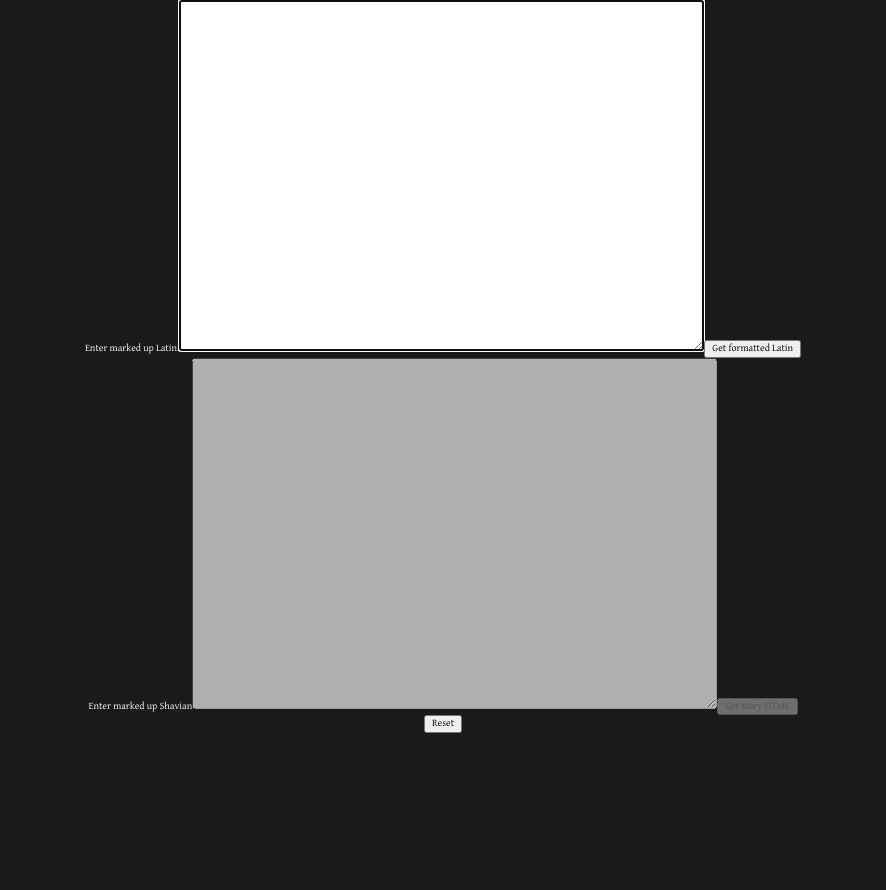
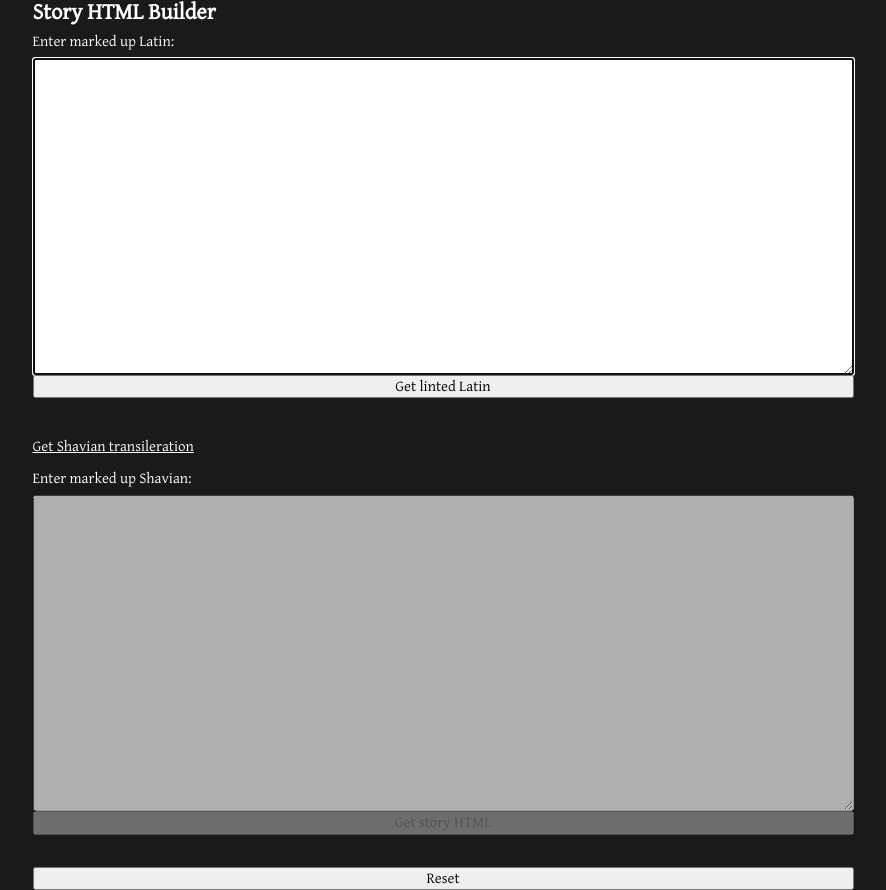
Before and after one commit to seanmturley/shavian-stories, a Next.js app: page /format-text in a window 1280 px wide. Shown: the whole page, without its empty margins (197-1083 px from the left). Before the commit the page ends 800 px from the top, so only its background shows below. Built offline with nearby package versions, Linux system fonts and the light colour scheme.

Commit message:
[#16] Add basic styling to /format-text

```diff
--- /dev/null
+++ b/src/app/format-text/format-text.module.css
@@ -0,0 +1,33 @@
+.formatText {
+  height: 100vh;
+  display: flex;
+  flex-direction: column;
+  justify-content: space-evenly;
+  font-size: 1.5em;
+}
+
+.heading {
+  margin: 0;
+}
+
+.formatText form {
+  display: flex;
+  flex-direction: column;
+}
+
+.formatText label,
+.formatText p {
+  margin: 0.5em 0;
+}
+
+.formatText div {
+  height: 3.25rem;
+}
+
+.transliteration {
+  color: inherit;
+}
+
+.reset {
+  width: 100%;
+}
--- a/src/app/format-text/page.tsx
+++ b/src/app/format-text/page.tsx
@@ -3,6 +3,7 @@
 import { useState } from "react";
 import SanitizeLatinForm from "@components/sanitize-latin-form";
 import StoryHtmlForm from "@components/story-html-form";
+import styles from "./format-text.module.css";
 
 export default function FormatText() {
   const [formKey, setFormKey] = useState(0);
@@ -14,14 +15,25 @@ export default function FormatText() {
   };
 
   return (
-    <>
+    <section className={styles.formatText}>
+      <h1 className={styles.heading}>Story HTML Builder</h1>
+
       <SanitizeLatinForm key={formKey} setLatinSanitized={setLatinSanitized} />
+
+      <p>
+        <a
+          className={styles.transliteration}
+          href="https://www.dechifro.org/shavian/"
+        >
+          Get Shavian transileration
+        </a>
+      </p>
+
       <StoryHtmlForm key={formKey + 1} latinSanitized={latinSanitized} />
-      <section>
-        <button type="button" onClick={handleClick}>
-          Reset
-        </button>
-      </section>
-    </>
+
+      <button className={styles.reset} onClick={handleClick} type="button">
+        Reset
+      </button>
+    </section>
   );
 }
--- a/src/components/sanitize-latin-form.tsx
+++ b/src/components/sanitize-latin-form.tsx
@@ -26,7 +26,6 @@ export default function SanitizeLatinForm({
   }, [formatLatinState.latinSanitized]);
 
   return (
-    <section>
     <form>
       <label htmlFor="latin">Enter marked up Latin:</label>
       <textarea
@@ -38,21 +37,20 @@ export default function SanitizeLatinForm({
         id="latin"
         name="latin"
         required
-          rows={30}
+        rows={18}
         spellCheck={false}
       />
 
       <SubmitButton
         formAction={formatLatinAction}
-          pendingText="Formatting text..."
+        pendingText="Linting text..."
       >
-          Get formatted Latin
+        Get linted Latin
       </SubmitButton>
 
       <div aria-live="polite">
         {formatLatinState.message && <p>{formatLatinState.message}</p>}
       </div>
     </form>
-    </section>
   );
 }
--- a/src/components/story-html-form.tsx
+++ b/src/components/story-html-form.tsx
@@ -26,9 +26,8 @@ export default function StoryHtmlForm({
   }, [storyHtmlState.storyHtml]);
 
   return (
-    <section>
     <form>
-        <label htmlFor="shavian">Enter marked up Shavian</label>
+      <label htmlFor="shavian">Enter marked up Shavian:</label>
       <textarea
         autoComplete="off"
         autoCorrect="off"
@@ -38,7 +37,7 @@ export default function StoryHtmlForm({
         id="shavian"
         name="shavian"
         required
-          rows={30}
+        rows={18}
         spellCheck={false}
       />
 
@@ -47,7 +46,7 @@ export default function StoryHtmlForm({
       <SubmitButton
         disabled={!latinSanitized}
         formAction={storyHtmlAction}
-          pendingText="Formatting text..."
+        pendingText="Generating HTML..."
       >
         Get story HTML
       </SubmitButton>
@@ -56,6 +55,5 @@ export default function StoryHtmlForm({
         {storyHtmlState.message && <p>{storyHtmlState.message}</p>}
       </div>
     </form>
-    </section>
   );
 }
--- a/src/utils/format-text-form-actions.ts
+++ b/src/utils/format-text-form-actions.ts
@@ -11,7 +11,7 @@ export const formatLatin: FormAction = async function (prevState, formData) {
     ...prevState,
     latin,
     latinSanitized,
-    message: "Formatted Latin text copied to clipboard."
+    message: "Linted Latin copied to clipboard."
   };
 };
 
```
Lines whose indentation alone changed are shown as unchanged.
